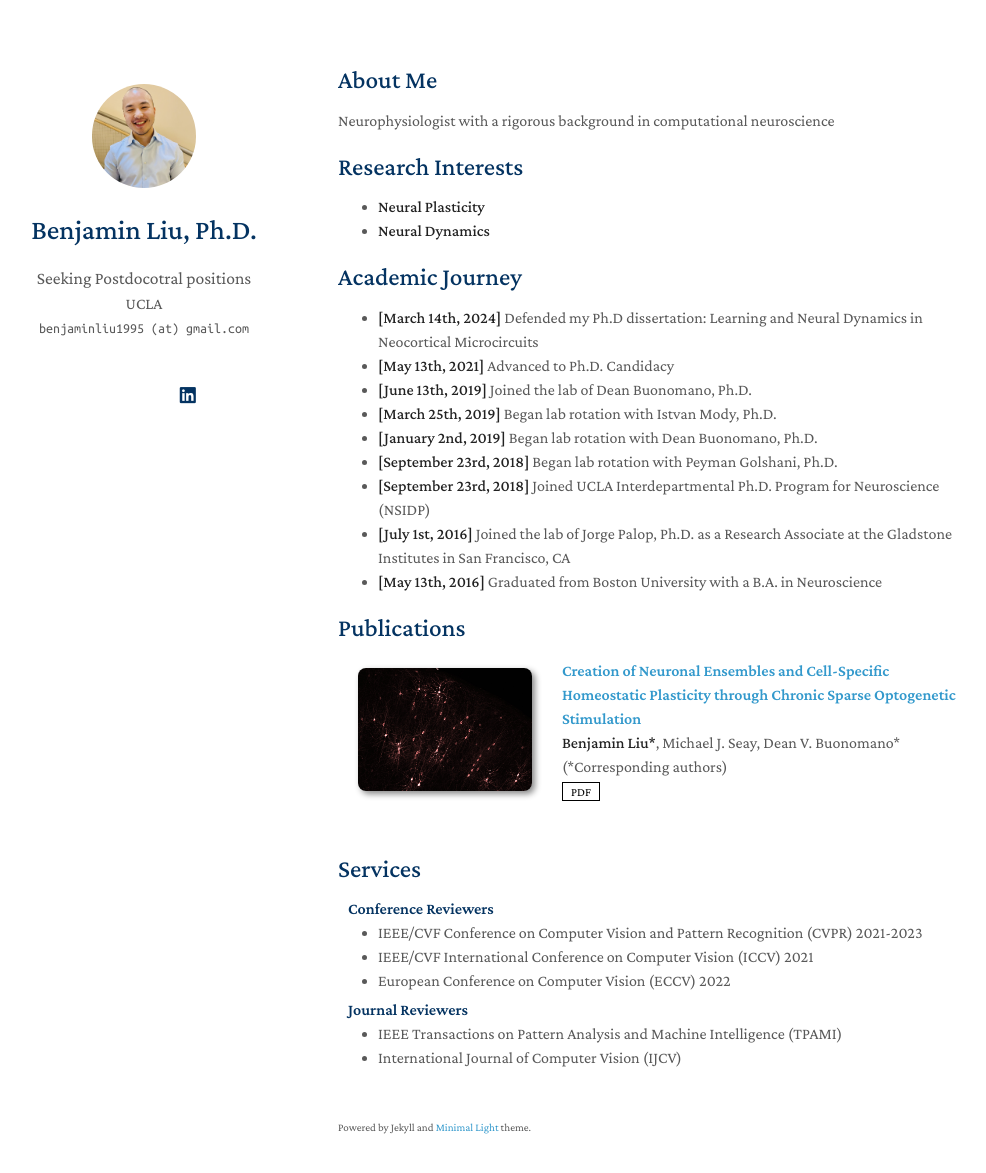
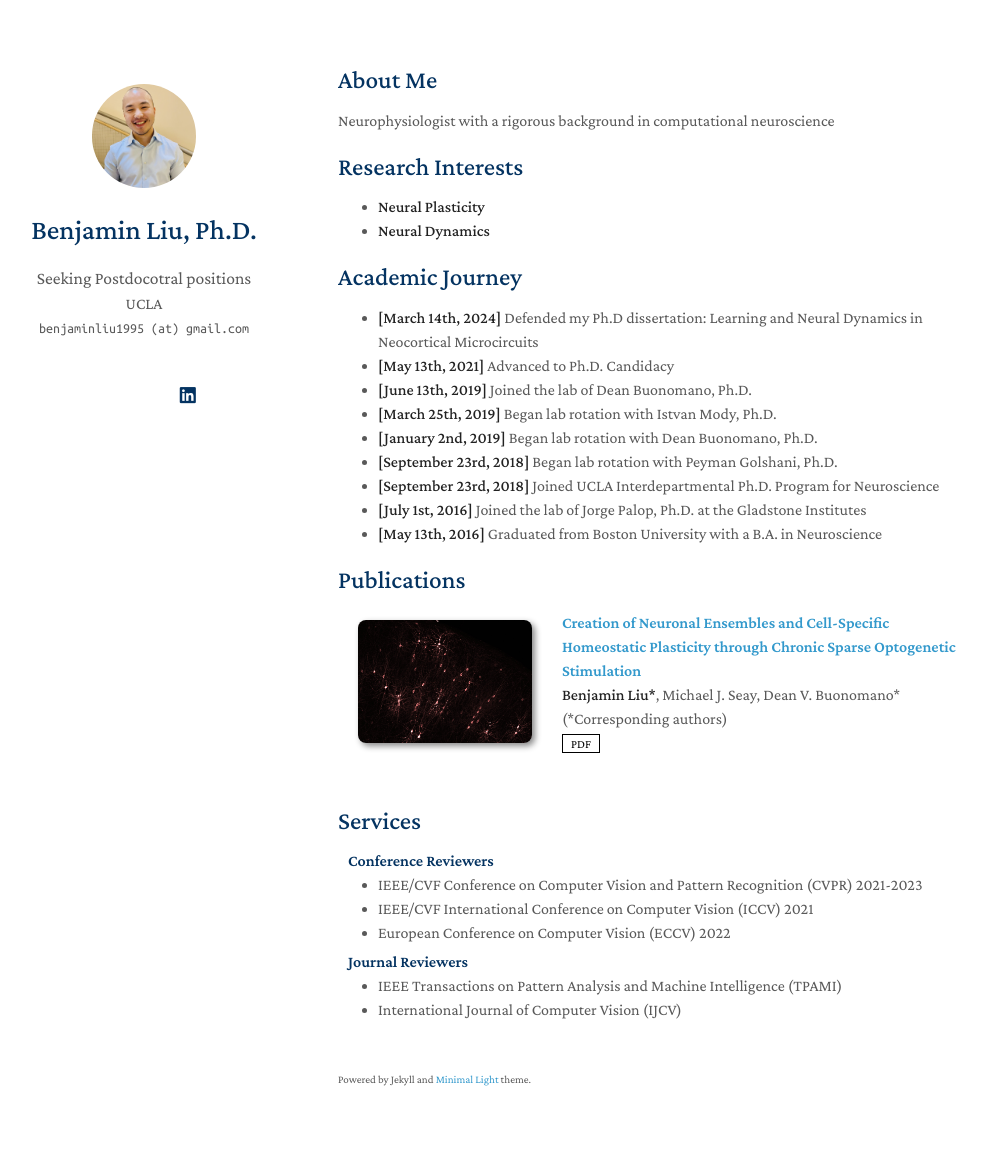
Before and after one commit to liuliuben/liuliuben.github.io, a Jekyll site: the page built from index.md, in a window 1280 px wide and 1208 px high. Shown: the top 1173 px of the window, without its empty margins (132-1118 px from the left). Built offline with Jekyll 4.4.1, drawn with Linux system fonts in a browser that asks for light colours; nearby versions of some CDN libraries; a style sheet for code colours, icons or effects is not loaded; our own code applies the rules of GitHub Pages for plain Markdown files.

Commit message:
Update index.md

```diff
--- a/index.md
+++ b/index.md
@@ -19,8 +19,8 @@ Neurophysiologist with a rigorous background in computational neuroscience
 - **[March 25th, 2019]** Began lab rotation with Istvan Mody, Ph.D.
 - **[January 2nd, 2019]** Began lab rotation with Dean Buonomano, Ph.D.
 - **[September 23rd, 2018]** Began lab rotation with Peyman Golshani, Ph.D.
-- **[September 23rd, 2018]** Joined UCLA Interdepartmental Ph.D. Program for Neuroscience (NSIDP)
-- **[July 1st, 2016]** Joined the lab of Jorge Palop, Ph.D. as a Research Associate at the Gladstone Institutes in San Francisco, CA
+- **[September 23rd, 2018]** Joined UCLA Interdepartmental Ph.D. Program for Neuroscience
+- **[July 1st, 2016]** Joined the lab of Jorge Palop, Ph.D. at the Gladstone Institutes
 - **[May 13th, 2016]** Graduated from Boston University with a B.A. in Neuroscience
 
 
```
